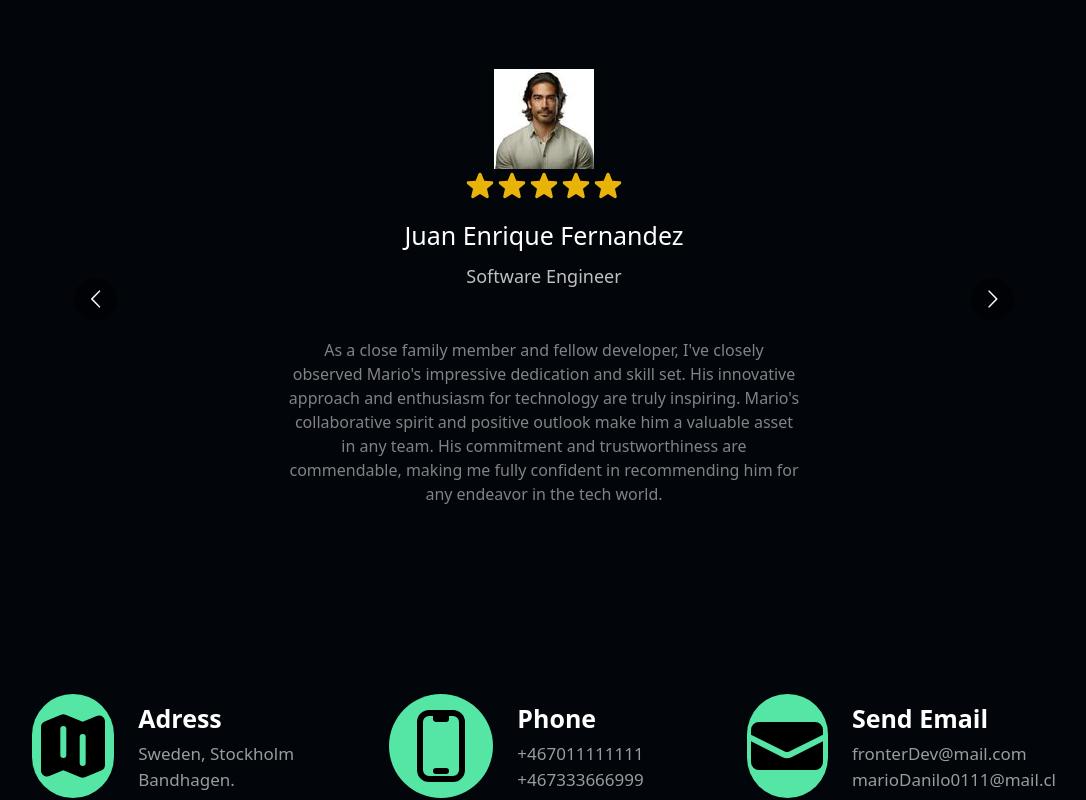
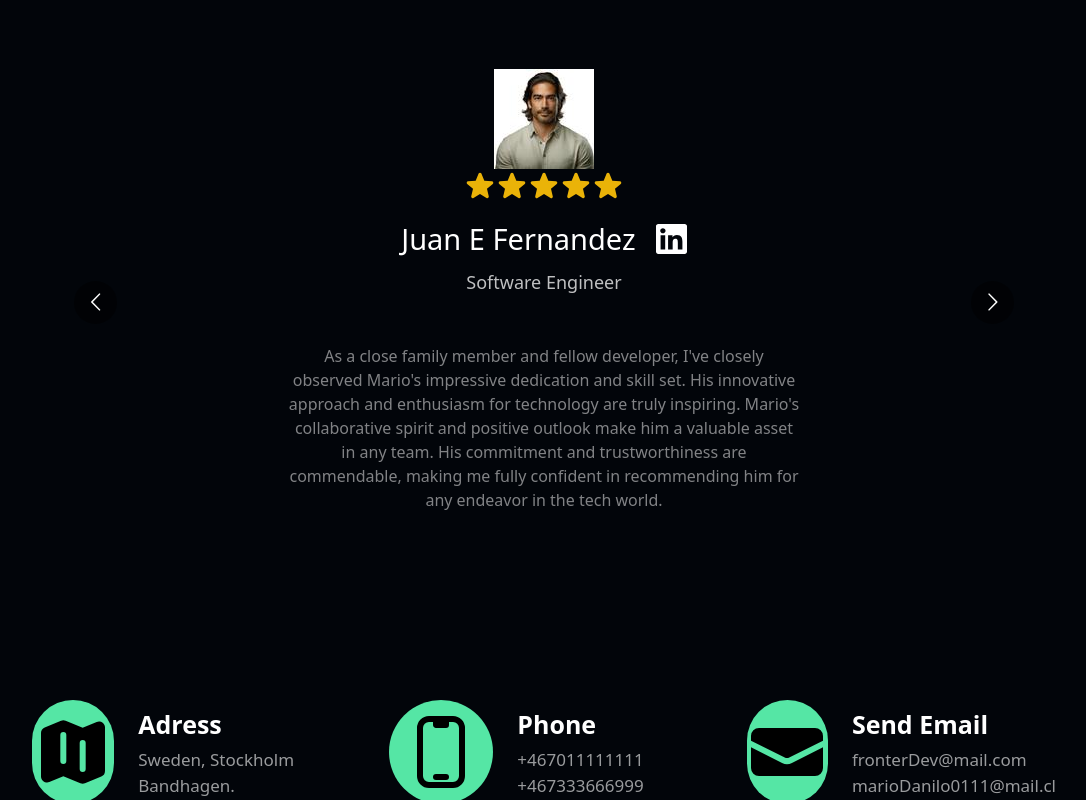
Before and after one commit to MarioDanilo0111/port_folio, a Next.js app: page / in a window 1280 px wide. Shown: the part 6101-6901 px from the top of the page, without its empty margins (96-1182 px from the left). Built offline with nearby package versions, Linux system fonts and the light colour scheme.

Commit message:
Adding link to TestimonialSlide carucel

```diff
--- a/pages/Components/Fedback.tsx
+++ b/pages/Components/Fedback.tsx
@@ -1,14 +1,16 @@
 import React from "react";
 import Image from "next/legacy/image";
 import { StarIcon } from "@heroicons/react/20/solid";
+import { link } from "fs";
 interface Props {
   name: string;
   role: string;
   image: string;
   textFed: string;
+  link: string;
 }
 
-const Feedback = ({ name, role, image, textFed }: Props) => {
+const Feedback = ({ name, role, image, textFed, link }: Props) => {
   return (
     <div className="flex flex-col text-center justify-center">
       <Image
@@ -26,7 +28,34 @@ const Feedback = ({ name, role, image, textFed }: Props) => {
         <StarIcon className="w-[2rem] h-[2rem] text-yellow-500 " />
         <StarIcon className="w-[2rem] h-[2rem] text-yellow-500 " />
       </div>
-      <h1 className="text-[25px] text-white mt-[1rem]">{name}</h1>
+      <a
+        style={{
+          display: "flex",
+          alignItems: "center",
+          justifyContent: "center",
+        }}
+        href={link}
+        target="_blank"
+        onClick={(e) => {
+          if (link === "") e.preventDefault();
+        }}
+      >
+        <div className="flex flex-row justify-center items-center hover:scale-105 duration-300">
+          <h1 className="text-[29px] text-white mt-[1rem]">{name}</h1>
+          {link !== "" && (
+            <img
+              style={{
+                marginLeft: "1.3rem",
+                marginTop: "1rem",
+                filter: "brightness(0) invert(1)",
+              }}
+              className="md:w-[1.9rem] md:h-[1.9rem] w-[1.3rem] h-[1.3rem] color-white"
+              src="/images/linkedin.svg"
+              alt="Linkedin"
+            />
+          )}
+        </div>
+      </a>
       <div className="w-full md:w-[90%] lg:w-[75%] xl:w-[60%] 2xl:w-[50%] mx-auto">
         <p className="role text-[18px] text-white opacity-75 mt-[0.5rem] mb-[3rem] mx-4 sm:mx-6 md:mx-8 break-words">
           {role}
--- a/pages/Components/TestimonialSlide.tsx
+++ b/pages/Components/TestimonialSlide.tsx
@@ -39,28 +39,32 @@ const TestimonialSlide = () => {
         Developer managager,software developer/
         architect/DevOps/Agile/Azure"
         textFed="Due to Mario's social skills, willingness to cooperate and share knowledge, motivation,
-drive, and big passion for frontend combined with his interest to learn new
-techniques, also on the backend side, he would be a nice fit as a frontend developer,
-or even a full stack developer T-shaped to frontend. I therefor warmly recommend him
-to similar roles as I described above."
+        drive, and big passion for frontend combined with his interest to learn new
+        techniques, also on the backend side, he would be a nice fit as a frontend developer,
+        or even a full stack developer T-shaped to frontend. I therefor warmly recommend him
+        to similar roles as I described above."
+        link="https://www.linkedin.com/in/johnny-%C3%B6stman-55b21a1/"
       />
       <Fedback
         image="/images/juan.jpg"
-        name="Juan Enrique Fernandez"
+        name="Juan E Fernandez"
         role="Software Engineer"
         textFed="As a close family member and fellow developer, I've closely observed Mario's impressive dedication and skill set. His innovative approach and enthusiasm for technology are truly inspiring. Mario's collaborative spirit and positive outlook make him a valuable asset in any team. His commitment and trustworthiness are commendable, making me fully confident in recommending him for any endeavor in the tech world."
+        link="https://www.linkedin.com/in/juanfz/"
       />
       <Fedback
         image="/images/irena.jpg"
         name="Irena Levkova"
         role="SAP Application Consultant at Capgemini"
         textFed="I've had the pleasure of working with Mario and am consistently impressed by his dedication and skill as a developer. Mario exhibits a forward-thinking mindset, demonstrating initiative and enthusiasm in every project. His positive attitude and ability to inspire teamwork makes him a valuable asset to any team. He is not only trustworthy but also deeply committed to his responsibilities, making him highly recommended for any endeavor he chooses to pursue."
+        link="https://www.linkedin.com/in/irenalevkova/"
       />
       <Fedback
         image="/images/bo.jpg"
         name="Bo Sandberg"
         role="Counsellor"
         textFed="I highly recommend this individual for their exceptional forward-thinking and self-driven nature. Their enthusiasm and positive outlook significantly contribute to a productive work environment, inspiring those around them. They are proactive, taking initiative in tasks with a strong sense of loyalty and trustworthiness, making them a valuable asset to any team."
+        link=""
       />
     </Carousel>
   );
```
Also changed, not shown: public/images/linkedin.svg (added).
